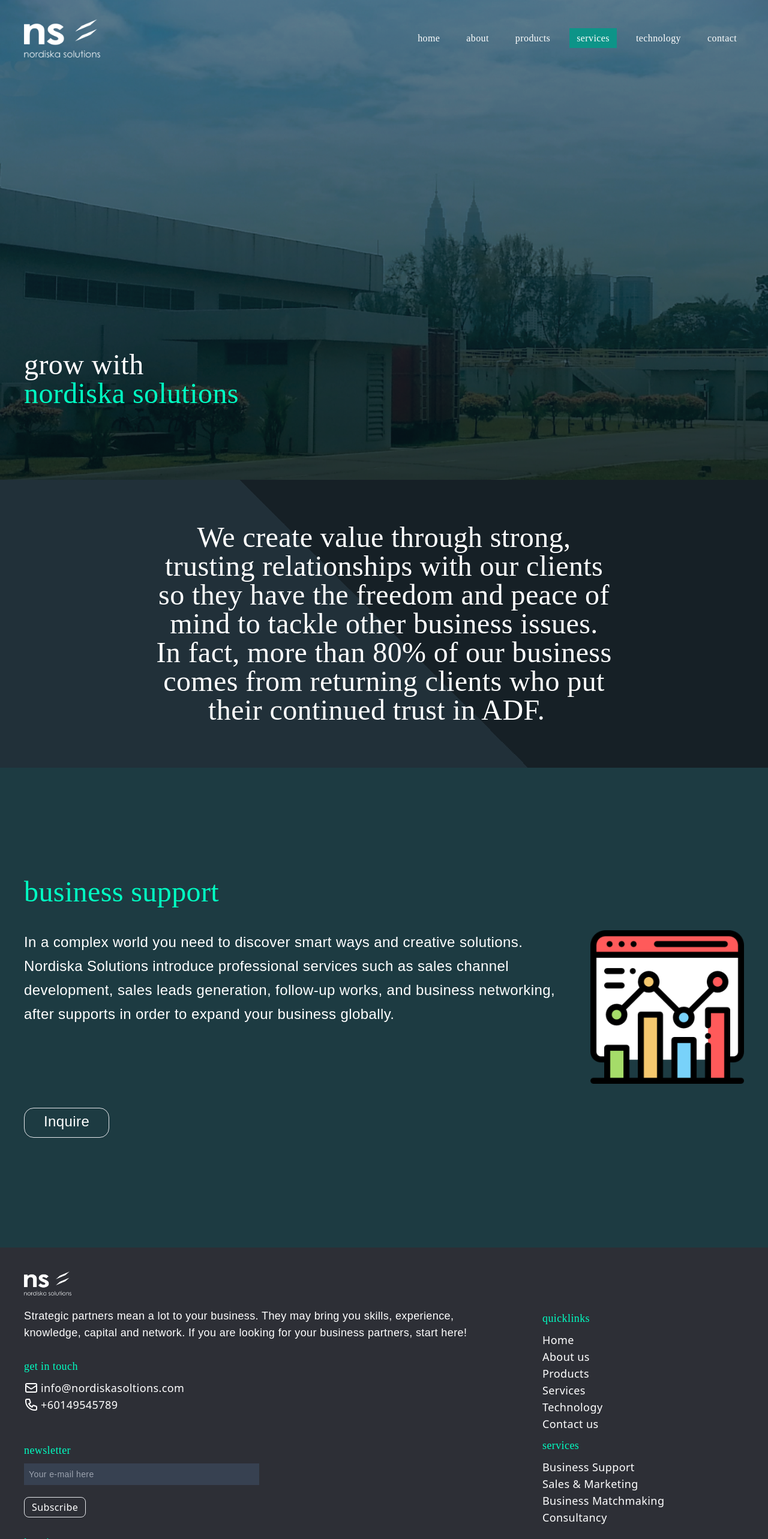
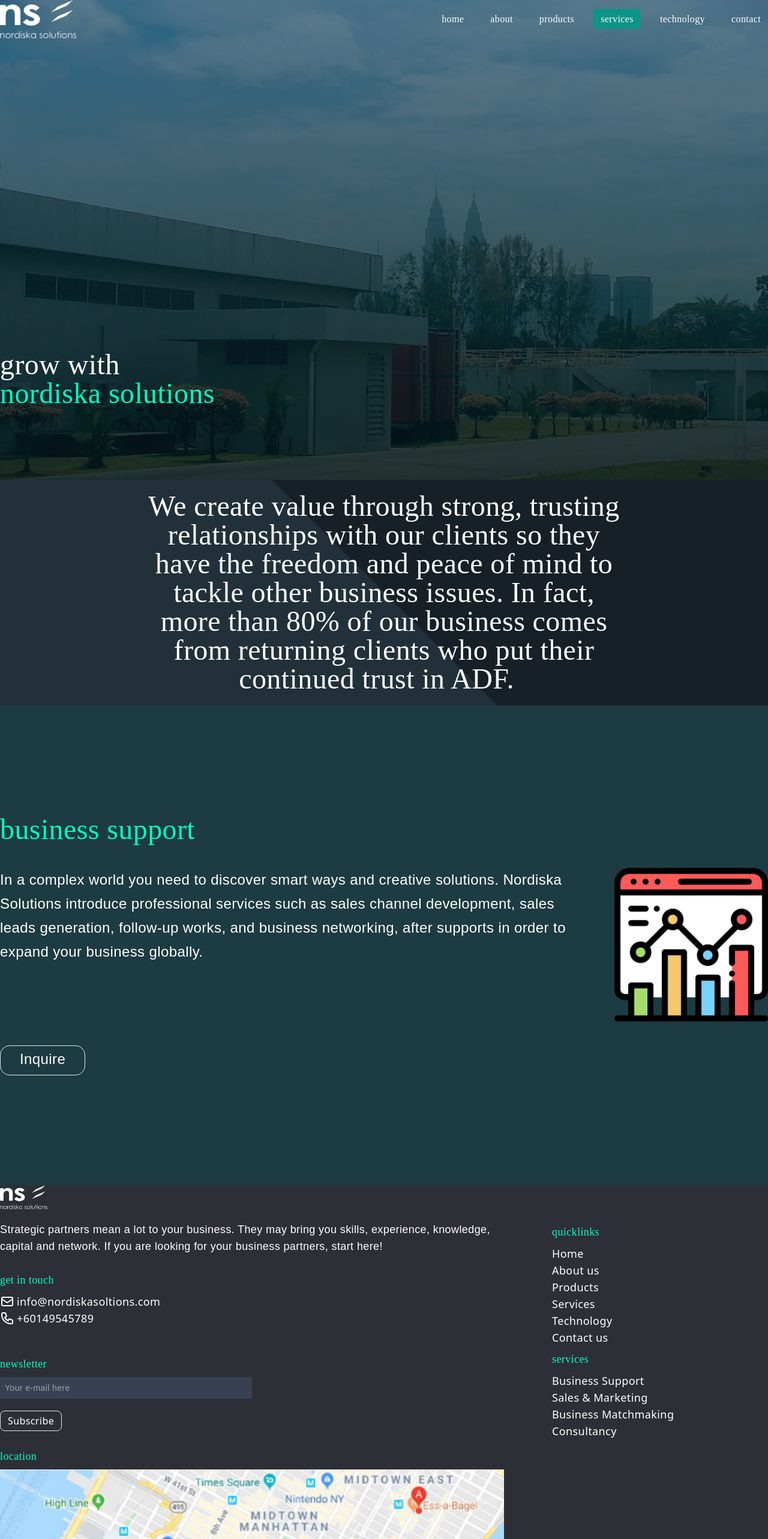
Before and after one commit to samithw/nordiska-vite-react-ts-v2, a React (Vite) app: page /services in a window 1280 px wide. Shown: the top 2566 px of the page at 60% size. Built offline with nearby package versions, Linux system fonts and the light colour scheme; a web font is replaced by a local one.

Commit message:
tw container & cont-wrapper mved to common styles

```diff
--- a/src/components/ContentSection.tsx
+++ b/src/components/ContentSection.tsx
@@ -8,8 +8,8 @@
 
     return(
         <>
-        <div className="w-full bg-cover" style={{backgroundImage: props.bgImageCSS }}>
-            <div className="md:container text-white font-zenMaru min-h-[100vh] flex flex-col justify-center mx-auto p-10 py-20">
+        <div className="content-wrapper" style={{backgroundImage: props.bgImageCSS }}>
+            <div className="container h-screen text-white font-zenMaru flex flex-col justify-center">
                 <h3 className="font-zen text-5xl text-nsgreen">{props.sectionTitle}</h3>
                 <div className="flex flex-col-reverse md:flex-row gap-10 my-10">
                     <div className=" text-2xl leading-10">
--- a/src/components/Footer.tsx
+++ b/src/components/Footer.tsx
@@ -4,8 +4,8 @@
 
 const Footer = (props: Props) => {
   return (
-    <div className="w-full min-h-[50vh] items-start bg-[#2D2F36]">
-        <div className="md:container md:flex relative mx-auto p-10 md:space-x-20">
+    <div className="content-wrapper bg-[#2D2F36]">
+        <div className="container md:flex relative md:space-x-20">
             <div className="w-full md:w-[70%]">
                 <a href="#">
                     <img
--- a/src/components/Header.tsx
+++ b/src/components/Header.tsx
@@ -6,8 +6,8 @@
 const Header = (props: Props) => {
   return (
 
-  <header className="absolute h-32 w-full">
-    <div className="relative md:container p-10 h-32 flex items-center justify-between space-x-10 md:mx-auto">
+  <header className="absolute w-full min-w-[320px]">
+    <div className="relative container h-auto min-h-0 flex items-center justify-between space-x-10 ">
       <a href="#" className=' flex-shrink-0'>
         <img
           className="h-14 lg:h-16 aspect-auto align-middle"
--- a/src/components/HeroSection.tsx
+++ b/src/components/HeroSection.tsx
@@ -6,8 +6,8 @@
 
   return (
     <>
-      <div className="w-full bg-center bg-no-repeat bg-cover" style={{backgroundImage: "url('" + props.imgurl + "')"}}>
-        <div className="md:container min-h-screen flex items-end md:mx-auto px-10 pb-[10vh] md:pb-[15vh]">
+      <div className="content-wrapper" style={{backgroundImage: "url('" + props.imgurl + "')"}}>
+        <div className="container h-screen min-h-[500px] flex items-end pb-[10vh] md:pb-[15vh]">
           <div className=' items-end font-zen break-words'>
               {props.children}
            </div>
--- a/src/components/PageQuote.tsx
+++ b/src/components/PageQuote.tsx
@@ -4,8 +4,8 @@
 
 const PageQuote = (props: Props) => {
   return (
-    <div className="w-full" style={{backgroundImage: 'linear-gradient(45deg, #213039 50%, #162026 50%)'}}>
-        <div className="md:container min-h-[60vh] mx-auto p-10 flex flex-col items-center justify-center">
+    <div className="content-wrapper" style={{backgroundImage: 'linear-gradient(45deg, #213039 50%, #162026 50%)'}}>
+        <div className="container flex flex-col items-center justify-center">
           <div className=" text-white text-5xl relative font-zenLoop text-center lg:w-2/3 p-5">
             {/* <span className=" text-red-500 text-6xl font-zen absolute top-2 left-0 inline-block">"</span> */}
             {props.children}
--- a/src/components/ServicesCards.tsx
+++ b/src/components/ServicesCards.tsx
@@ -4,8 +4,8 @@
 
 const ServicesCards = (props: Props) => {
   return (
-    <div className="w-full bg-center bg-no-repeat bg-cover bg-sky-900" style={{backgroundImage: 'url("./src/assets/images/ourservicesbanner.png")'}}>
-        <div className="md:container relative mx-auto px-10 py-10">
+    <div className="content-wrapper" style={{backgroundImage: 'url("./src/assets/images/ourservicesbanner.png")'}}>
+        <div className="container relative">
           <h1 className="lg:absolute text-5xl font-zen text-nsgreen lg:top-10 lg:left-10 mb-10">our services</h1>
           <div className='flex flex-row justify-center flex-wrap font-zen '>
             <div className="icon-wrapper">
--- a/src/index.css
+++ b/src/index.css
@@ -8,6 +8,11 @@
     }
     .container {
         @apply sm:max-w-[100%] md:max-w-[100%] lg:max-w-[100%] xl:max-w-[1280px] /*2xl:max-w-[1536px]*/;
+        @apply mx-auto;
+    }
+
+    .content-wrapper{
+        @apply  w-full h-auto bg-center bg-no-repeat bg-cover;
     }
 
     .btn-w{
--- a/src/pages/About.tsx
+++ b/src/pages/About.tsx
@@ -14,8 +14,8 @@
           <span>We strive to implement long term relationships with our clients, based on extensive industry knowhow, quality services, reliable technologies and thorough understanding of all parties involved in the business &nbsp;</span>
         </PageQuote>
 
-        <div className="w-full min-h-[80vh]" style={{backgroundImage: 'linear-gradient(45deg, #001140 30%, #010d31 70%)'}}>
-        <div className="md:container flex flex-col gap-20 md:flex-row mx-auto p-10">
+        <div className="content-wrapper" style={{backgroundImage: 'linear-gradient(45deg, #001140 30%, #010d31 70%)'}}>
+        <div className="container flex flex-col gap-20 md:flex-row">
           <div className="text-white md:basis-1/2 font-zenMaru text-2xl">
             <h3 className="font-zen text-nsgreen text-4xl">history</h3>
             <p className="my-10">Nordiska Solutions is Finnish-Malaysian joint company which has developed a cluster business concept with some leading environmental companies in Europe and Japan who are active in water, wastewater and solids waste management technologies and solutions. </p>
```
